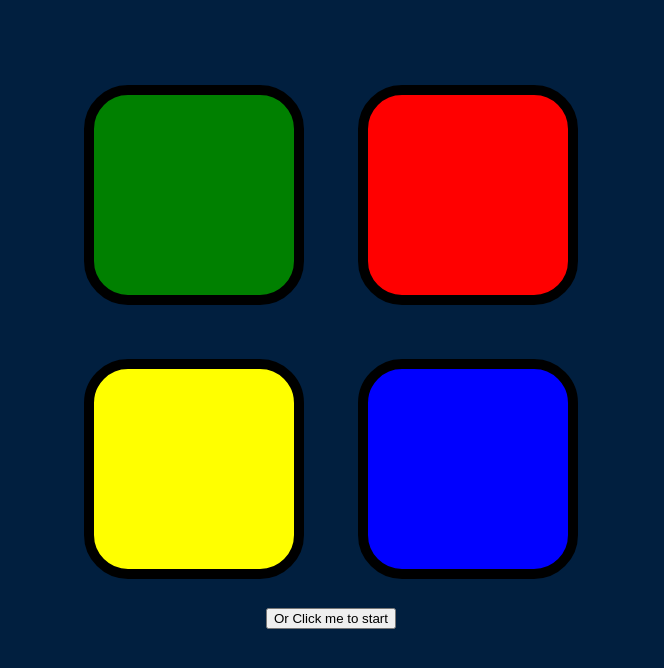
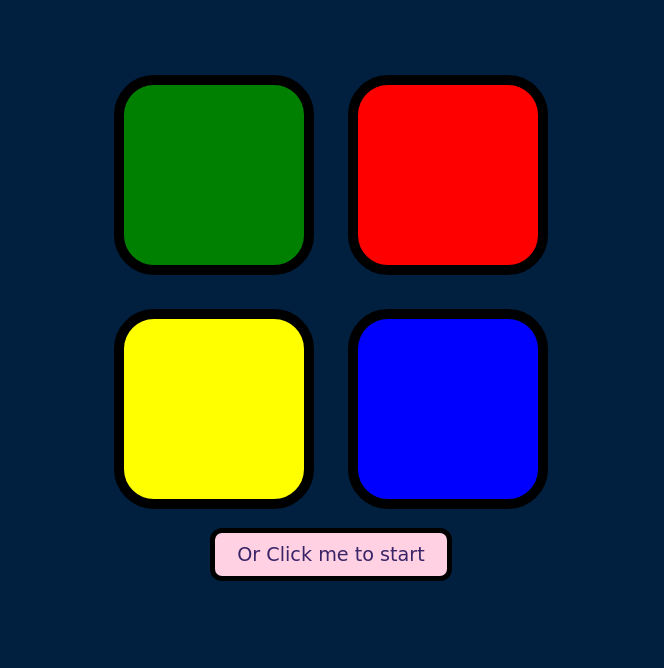
Before and after one commit to ekatnaik21/Simon-Game, a plain HTML site: page index.html in a window 1280 px wide. Shown: the part 122-790 px from the top of the page, without its empty margins (309-973 px from the left). Drawn offline with nearby package versions, Linux system fonts and the light colour scheme.

Commit message:
Update style.css

```diff
--- a/style.css
+++ b/style.css
@@ -18,13 +18,27 @@ body {
   }
 
   .btn {
-    margin: 25px;
+    margin: 15px;
     display: inline-block;
-    height: 200px;
-    width: 200px;
+    height: 180px;
+    width: 180px;
     border: 10px solid black;
     border-radius: 20%;
   }
+
+  .Start{
+
+        background-color: #FFD1E3;
+        border: none;
+        color: #392467;
+        padding: 10px 22px;
+        text-align: center;
+        display: inline-block;
+        font-size: 1.2rem;
+        font-family: 'Press Start 2P', cursive;
+        border-radius: 12px;
+        border: 5px solid black;
+      }
 
   .game-over {
     background-color: red;
```
